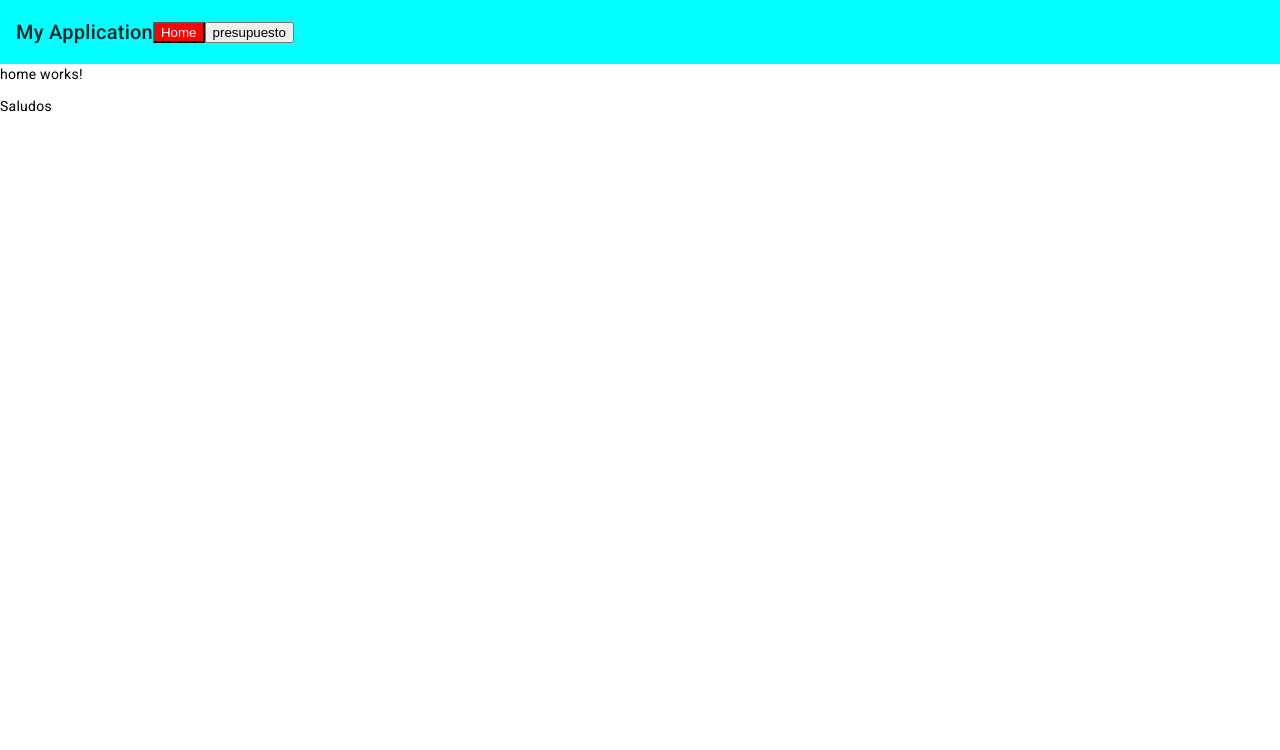
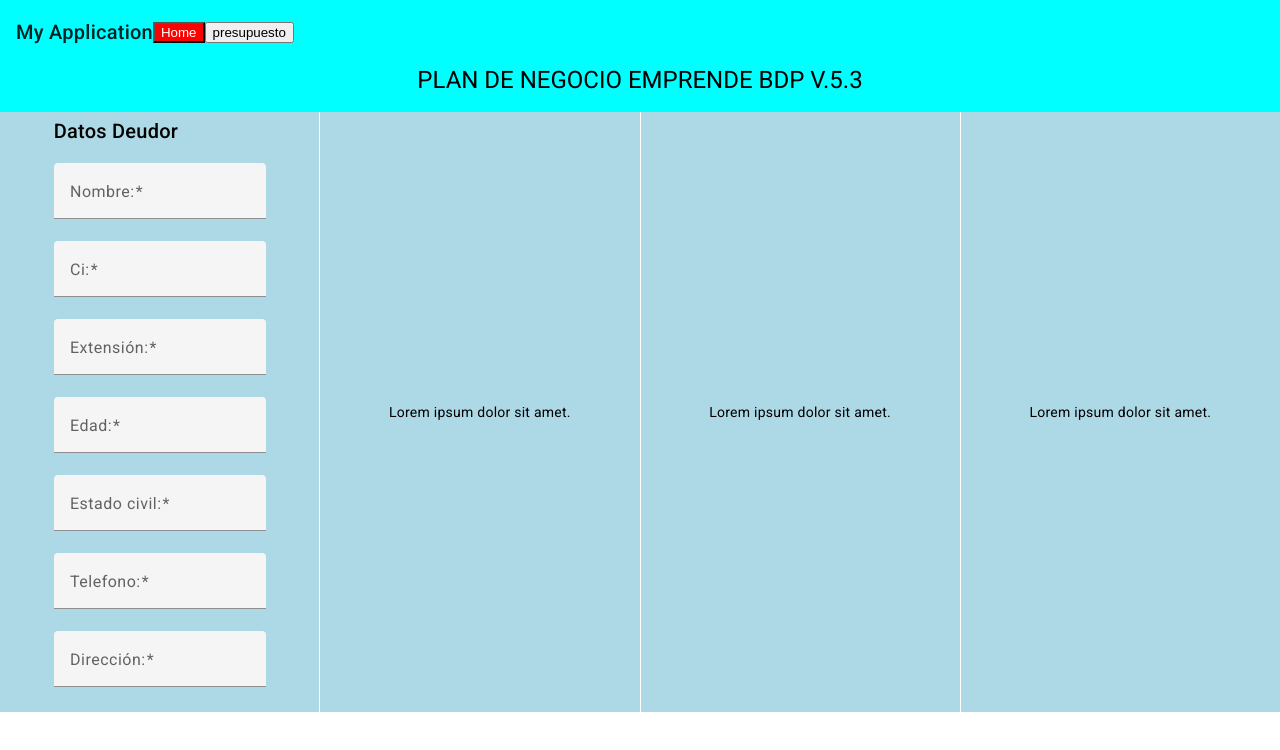
Before and after one commit to vanfranjay/plan-de-negocio, an Angular app in the folder frontend-planDeNegocio/: page /home in a window 1280 px wide. Shown: the top 750 px of the page. Built offline with nearby package versions, Linux system fonts and the light colour scheme.

Commit message:
tabla para el deudor

```diff
--- a/frontend-planDeNegocio/src/app/pages/home/home.component.html
+++ b/frontend-planDeNegocio/src/app/pages/home/home.component.html
@@ -1,2 +1,58 @@
-<p>home works!</p>
-<p>Saludos</p>
+<div class="container">
+  <div class="content">
+    <mat-grid-list cols="1" rowHeight="fit">
+      <mat-grid-tile-header>
+        <h1>PLAN DE NEGOCIO EMPRENDE BDP V.5.3</h1>
+      </mat-grid-tile-header>
+    </mat-grid-list>
+    <mat-grid-list [cols]="colSize" rowHeight="600px">
+      <mat-grid-tile [colspan]="1" [rowspan]="1">
+        <div>
+          <div class="form__deudor" [formGroup]="form">
+            <h2>Datos Deudor</h2>
+            <mat-form-field class="nombre" appearance="fill">
+              <mat-label>Nombre:</mat-label>
+              <input matInput formControlName="nameDeudor">
+              <!-- <div *ngIf="form.get('nameDeudor')?.invalid && form.get('name')?.touched">
+                <mat-error *ngIf="form.get('nameDeudor')?.errors?.['required']">El nombre es requerido.</mat-error>
+              </div> -->
+            </mat-form-field>
+            <mat-form-field appearance="fill">
+              <mat-label>Ci:</mat-label>
+              <input matInput formControlName="ciDeudor">
+            </mat-form-field>
+            <mat-form-field appearance="fill">
+              <mat-label>Extensión:</mat-label>
+              <input matInput formControlName="extensionDeudor">
+            </mat-form-field>
+            <mat-form-field appearance="fill">
+              <mat-label>Edad:</mat-label>
+              <input matInput formControlName="edadDeudor">
+            </mat-form-field>
+            <mat-form-field appearance="fill">
+              <mat-label>Estado civil:</mat-label>
+              <input matInput formControlName="EstadoCivilDeudor">
+            </mat-form-field>
+            <mat-form-field appearance="fill">
+              <mat-label>Telefono:</mat-label>
+              <input matInput formControlName="telefonoDeudor">
+            </mat-form-field>
+            <mat-form-field appearance="fill">
+              <mat-label>Dirección:</mat-label>
+              <input matInput formControlName="direccionDeudor">
+            </mat-form-field>
+          </div>
+        </div>
+      </mat-grid-tile>
+      <mat-grid-tile [colspan]="1" [rowspan]="1">
+        Lorem ipsum dolor sit amet.
+      </mat-grid-tile>
+      <mat-grid-tile [colspan]="1" [rowspan]="1">
+        Lorem ipsum dolor sit amet.
+      </mat-grid-tile>
+      <mat-grid-tile [colspan]="1" [rowspan]="1">
+        Lorem ipsum dolor sit amet.
+      </mat-grid-tile>
+    </mat-grid-list>
+  </div>
+</div>
--- a/frontend-planDeNegocio/src/app/pages/home/home.component.scss
+++ b/frontend-planDeNegocio/src/app/pages/home/home.component.scss
@@ -0,0 +1,33 @@
+// .container {
+//   margin: 0 auto;
+//   padding: 0 20px;
+//   max-width: 960px;
+//   /* Ajusta el valor máximo según tus necesidades */
+// }
+
+// .content {
+//   width: 100%;
+//   box-sizing: border-box;
+// }
+// @media (max-width: 768px) {
+//   /* Ajusta el punto de quiebre según tus necesidades */
+//   .container {
+//     padding: 0 10px;
+//   }
+// }
+mat-grid-tile {
+  background: lightblue;
+}
+mat-grid-tile-header{
+  background: aqua;
+  display: grid;
+  justify-items: center;
+}
+.form__deudor{
+  display: flex;
+  flex-direction: column;
+  justify-content: center;
+}
+.input-container {
+  width: 100%;
+}
--- a/frontend-planDeNegocio/src/app/pages/home/home.component.ts
+++ b/frontend-planDeNegocio/src/app/pages/home/home.component.ts
@@ -1,4 +1,6 @@
 import { Component } from '@angular/core';
+import { BreakpointObserver, Breakpoints } from '@angular/cdk/layout';
+import { FormBuilder, FormGroup, FormControl, Validators } from '@angular/forms';
 
 @Component({
   selector: 'app-home',
@@ -7,4 +9,55 @@ import { Component } from '@angular/core';
 })
 export class HomeComponent {
 
+  public colSize!: number;
+  form: FormGroup;
+
+  // name: FormControl = new FormControl('', [Validators.required]);
+  // ci: FormControl = new FormControl('', [Validators.required]);
+  // extension: FormControl= new FormControl('');
+  // edad: FormControl= new FormControl('');
+  // EstadoCivil: FormControl= new FormControl('');
+  // telefono: FormControl= new FormControl('');
+  // direccion: FormControl= new FormControl('');
+
+  constructor(
+    private breakpointObserver: BreakpointObserver,
+    private fb: FormBuilder
+    ) {
+      this.form = this.fb.group({
+        nameDeudor: ['', Validators.required],
+        ciDeudor: ['', Validators.required],
+        extensionDeudor: ['', Validators.required],
+        edadDeudor: ['', Validators.required],
+        EstadoCivilDeudor: ['', Validators.required],
+        telefonoDeudor: ['', Validators.required],
+        direccionDeudor: ['', Validators.required]
+      });
+    }
+  ngOnInit() {
+    this.breakpointObserver.observe([Breakpoints.XSmall, Breakpoints.Small, Breakpoints.Medium])
+      .subscribe(result => {
+        if (result.matches) {
+          this.colSize = this.calculateColSize(result.breakpoints);
+        } else {
+          this.colSize = 4; // Pantallas más grandes, 4 columnas
+        }
+      });
+  }
+  calculateColSize(breakpoints: { [key: string]: boolean }): number {
+    if (breakpoints[Breakpoints.XSmall]) {
+      return 1; // Pantallas extra pequeñas, 1 columna
+    } else if (breakpoints[Breakpoints.Small]) {
+      return 2; // Pantallas pequeñas, 2 columnas
+    } else if (breakpoints[Breakpoints.Medium]) {
+      return 3; // Pantallas medianas, 3 columnas
+    } else {
+      return 4; // Por defecto, 4 columnas
+    }
+  }
+  sendValues(){
+    console.log(this.form.get('name')?.value);
+    this.form.reset();
+  }
+
 }
--- a/frontend-planDeNegocio/src/app/pages/home/home.module.ts
+++ b/frontend-planDeNegocio/src/app/pages/home/home.module.ts
@@ -3,6 +3,7 @@ import { CommonModule } from '@angular/common';
 
 import { HomeRoutingModule } from './home-routing.module';
 import { HomeComponent } from './home.component';
+import { MaterialModule } from 'src/app/material.module';
 
 
 @NgModule({
@@ -11,7 +12,8 @@ import { HomeComponent } from './home.component';
   ],
   imports: [
     CommonModule,
-    HomeRoutingModule
+    HomeRoutingModule,
+    MaterialModule
   ]
 })
 export class HomeModule { }
```
Also changed, not shown: frontend-planDeNegocio/src/app/material.module.ts (+13 -4 lines).
